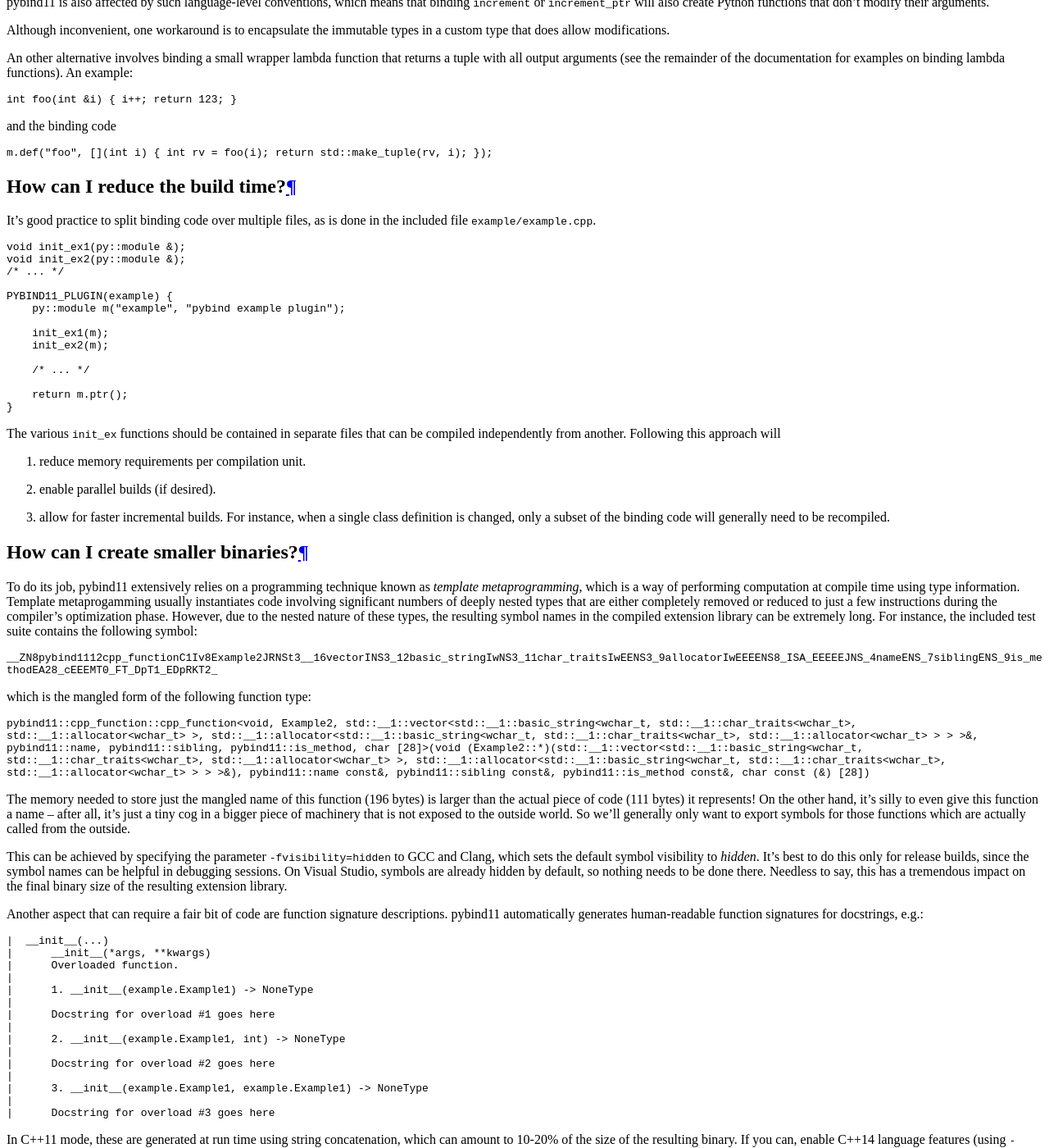
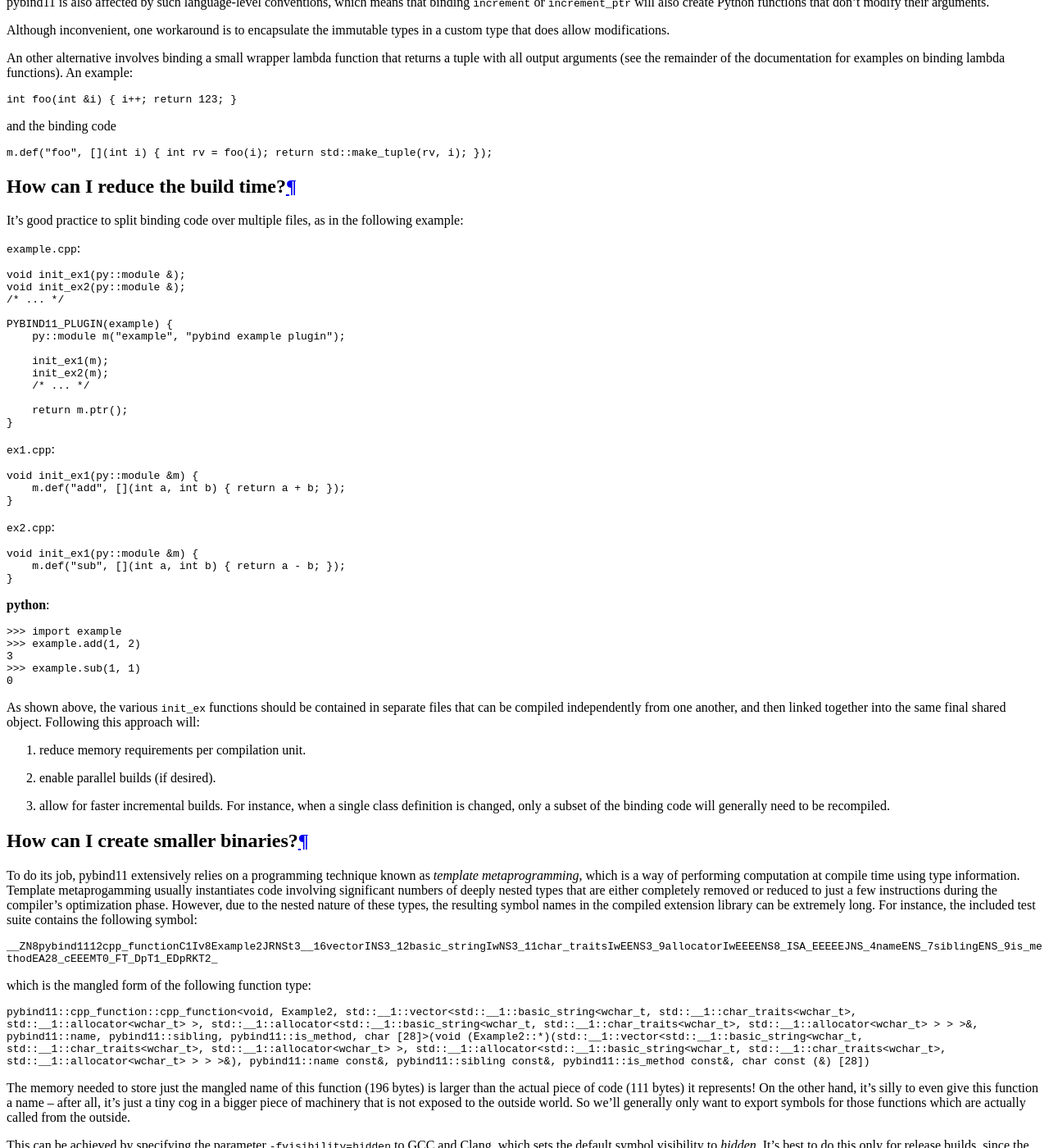
Before and after one commit to pybind/pybind11, a Sphinx documentation site: the page built from docs/faq.rst, in a window 1280 px wide and 1400 px high, scrolled down 1690 px. Shown: the whole window at 82% size. Built offline with Sphinx 7.4.7 and the Read the Docs theme 2.0.0, drawn with Linux system fonts in a browser that asks for light colours.

Commit message:
Remove obsolete example reference (#457)
* Remove obsolete example reference
* Make example fully-working (except for #includes)

Fixes #456.

```diff
--- a/docs/faq.rst
+++ b/docs/faq.rst
@@ -93,8 +93,10 @@
 How can I reduce the build time?
 ================================
 
-It's good practice to split binding code over multiple files, as is done in
-the included file :file:`example/example.cpp`.
+It's good practice to split binding code over multiple files, as in the
+following example:
+
+:file:`example.cpp`:
 
 .. code-block:: cpp
 
@@ -107,14 +109,41 @@
 
         init_ex1(m);
         init_ex2(m);
-
         /* ... */
 
         return m.ptr();
     }
 
-The various ``init_ex`` functions should be contained in separate files that
-can be compiled independently from another. Following this approach will
+:file:`ex1.cpp`:
+
+.. code-block:: cpp
+
+    void init_ex1(py::module &m) {
+        m.def("add", [](int a, int b) { return a + b; });
+    }
+
+:file:`ex2.cpp`:
+
+.. code-block:: cpp
+
+    void init_ex1(py::module &m) {
+        m.def("sub", [](int a, int b) { return a - b; });
+    }
+
+:command:`python`:
+
+.. code-block:: pycon
+
+    >>> import example
+    >>> example.add(1, 2)
+    3
+    >>> example.sub(1, 1)
+    0
+
+As shown above, the various ``init_ex`` functions should be contained in
+separate files that can be compiled independently from one another, and then
+linked together into the same final shared object.  Following this approach
+will:
 
 1. reduce memory requirements per compilation unit.
 
```
